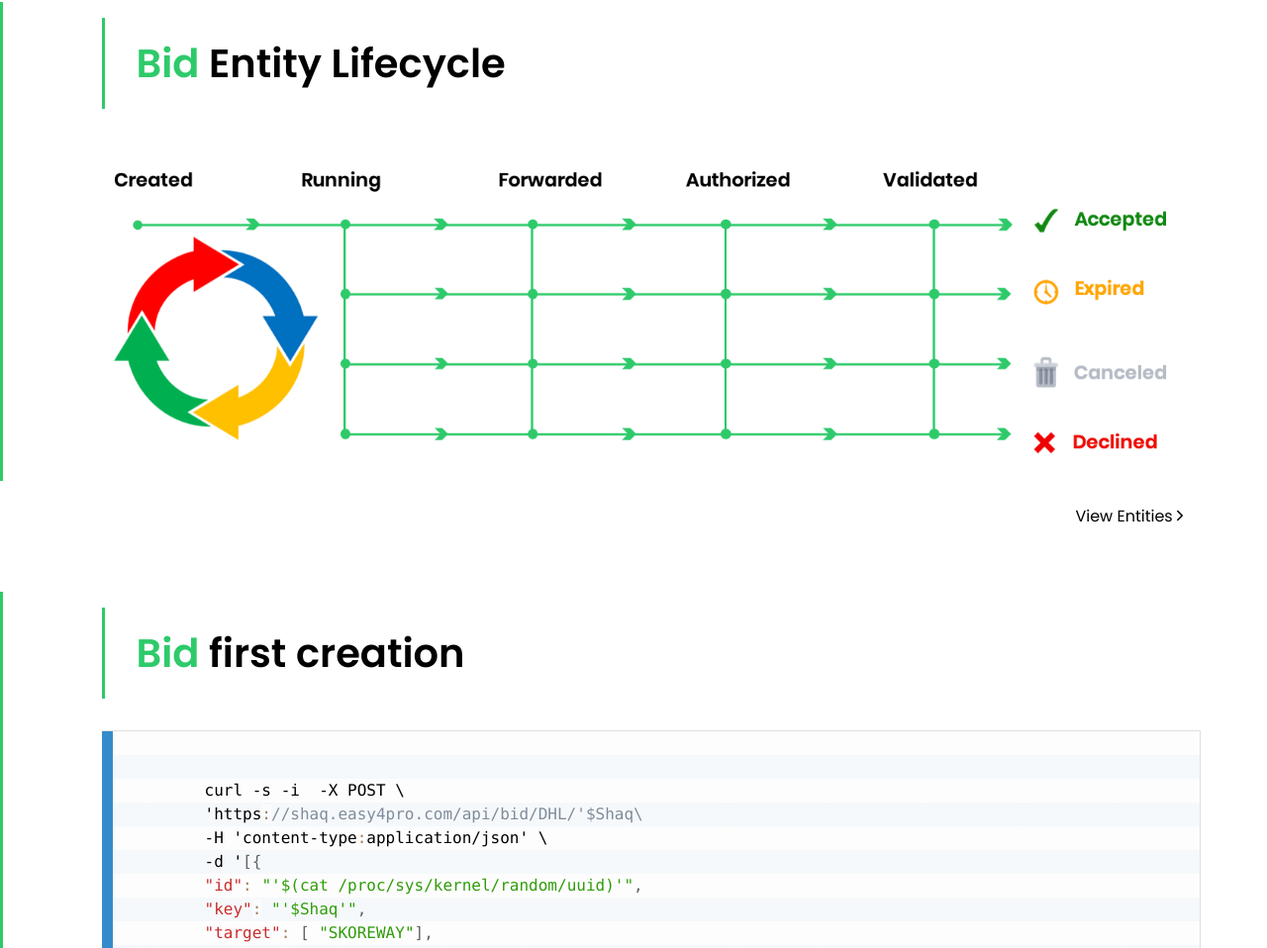
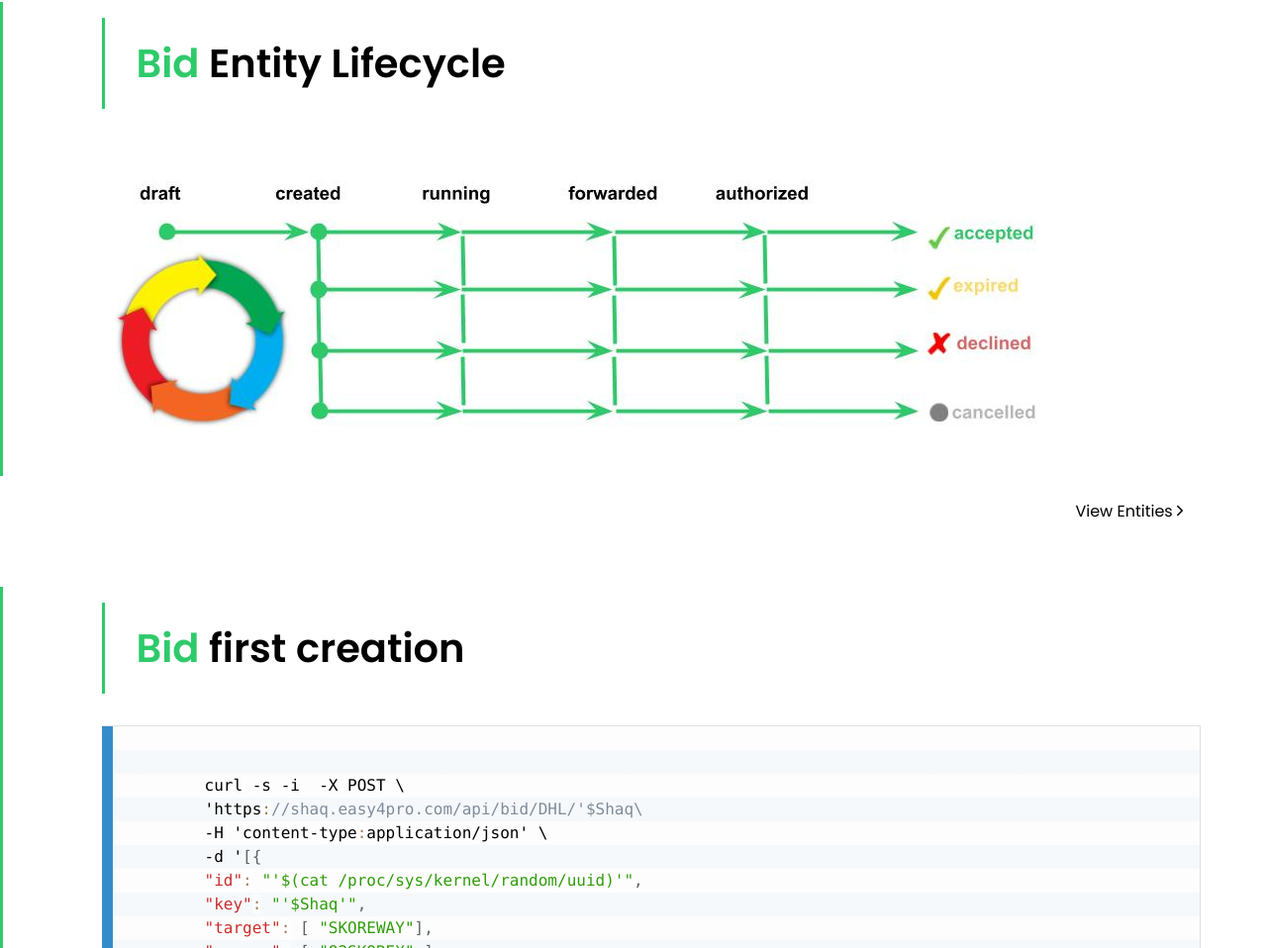
Before and after one commit to yoctu/shaq-website, a plain HTML site: page docs.html in a window 1280 px wide. Shown: the part 3112-4070 px from the top of the page at 99% size. Drawn offline with nearby package versions, Linux system fonts and the light colour scheme.

Commit message:
update doc

```diff
--- a/docs.html
+++ b/docs.html
@@ -195,7 +195,7 @@
           </div>
           <br>
           <br>
-          <img class="img-fluid" src="img/shaqbidentity.png">
+          <img class="img-fluid" src="img/shaqbidentity.jpg">
         </div>
       </div>
       <br>
```
Also changed, not shown: img/shaqbidentity.jpg (added).
